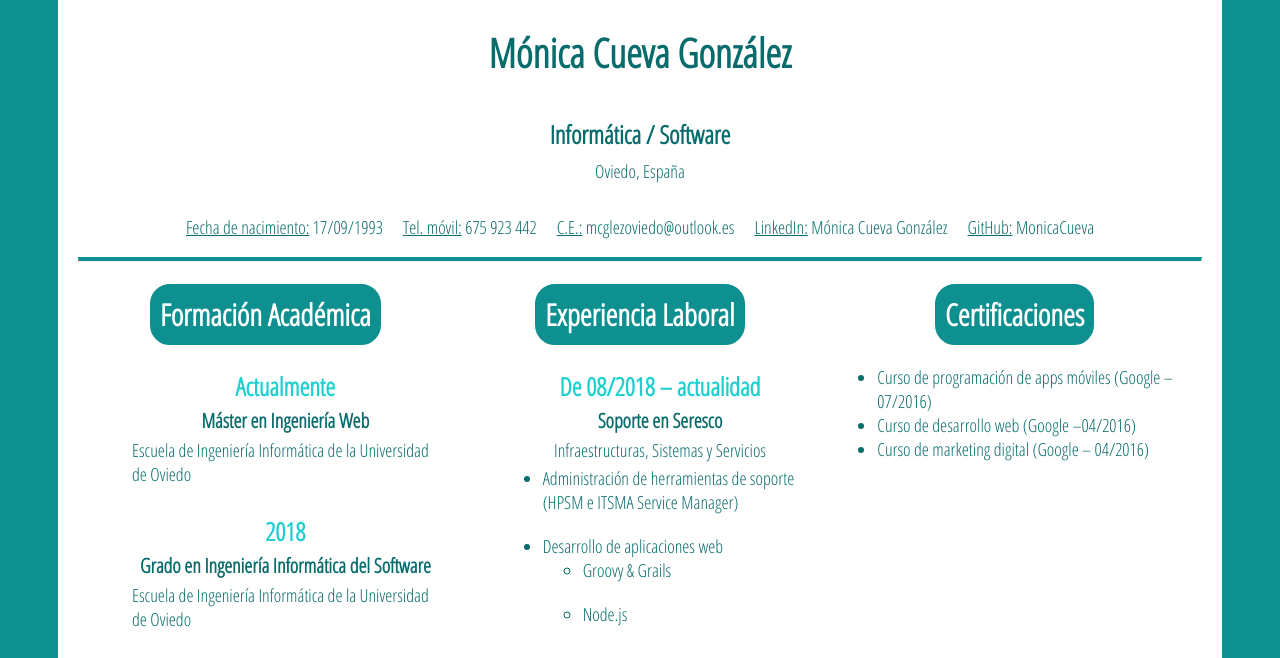
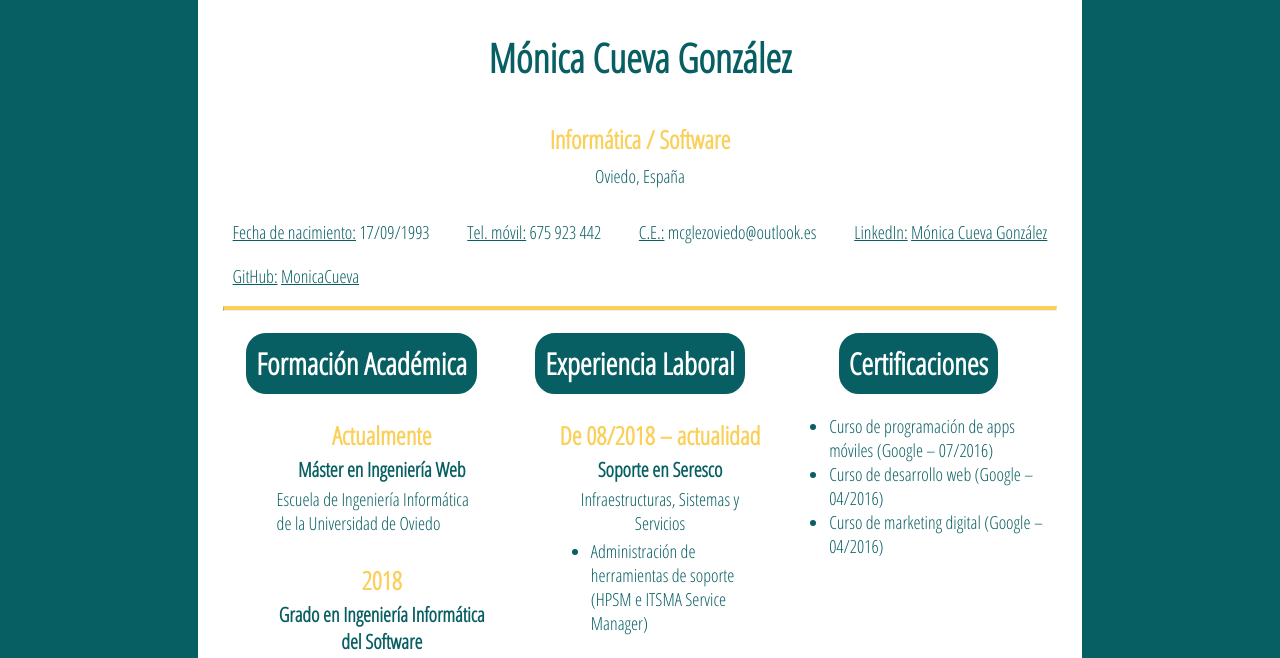
Before and after one commit to MonicaCueva/monicacueva.github.com, a plain HTML site: page index.html in a window 1280 px wide. Shown: the part 332-990 px from the top of the page. Drawn offline with Linux system fonts and the light colour scheme.

Commit message:
Diseño colores

```diff
--- a/css/style.css
+++ b/css/style.css
@@ -1,10 +1,18 @@
 body {
-	background-color: #0e9091;
+	background-color: #085f63;
 }
 
 h1, h2, h3, h4, p, li {
-	color: #086b6c;
+	color: #085f63;
 	font-family: 'Open Sans Condensed', sans-serif;
+}
+
+h1 {
+	color: #085f63;
+}
+
+ h3 {
+	color: #facf5a;
 }
 
 label {
@@ -31,8 +39,16 @@ p, li{
 	font-size: 18px;
 }
 
+a {
+	color: #085f63;
+}
+
+a:hover {
+	color: #facf5a;
+}
+
 hr.separador {
-  border-top: 4px solid #0e9091;
+  border-top: 4px solid #facf5a;
 }
 
 h2, h3, h4, p {
@@ -40,8 +56,11 @@ h2, h3, h4, p {
 }
 
 .folio {
-	padding: 20px;
-	margin: 50px;
+	padding: 25px;
+	margin-top: 50px;
+	margin-bottom: 50px;
+	margin-left: 15%;
+	margin-right: 15%;
 	background-color: white;
 }
 
@@ -116,15 +135,13 @@ h2, h3, h4, p {
 
 .informacion section h2 {
 	text-align: center;
-	background-color: #0e9091;
+	background-color: #085f63;
 	color: white;
 	border-radius: 20px;
-	border: 10px #0e9091 solid;
+	border: 10px #085f63 solid;
 }
 
-.informacion section h3 {
-	color: #1ecfd0;
-}
+
 
 .departamento {
 	text-align: center;
@@ -147,7 +164,6 @@ h2, h3, h4, p {
 .lista_soporte li ul li{
 	list-style: circle;
 }
-
 
 @media screen and (max-width: 649px) {
 
--- a/index.html
+++ b/index.html
@@ -23,8 +23,8 @@
 					<li class="fecha_nacimiento"><label>Fecha de nacimiento:</label> 17/09/1993</li>
 					<li class="telefono"><label>Tel. móvil:</label> 675 923 442</li>
 					<li class="correo"><label>C.E.:</label> mcglezoviedo@outlook.es</li>
-					<li class="linkdin"><label>LinkedIn:</label> Mónica Cueva González</li>
-					<li class="github"><label>GitHub:</label> MonicaCueva</li>
+					<li class="linkdin"><label>LinkedIn:</label> <a class="linkd_in" href="https://www.linkedin.com/in/m%C3%B3nica-cueva-gonz%C3%A1lez-526737125/">Mónica Cueva González</a></li>
+					<li class="github"><label>GitHub:</label> <a class="git_hub" href="https://github.com/MonicaCueva">MonicaCueva</a></li>
 				</ul> <!-- Datos personales -->
 			</section> <!-- Perfil -->
 
@@ -95,7 +95,7 @@
 				<section class="tecnologias">
 					<h2>Tecnologías</h2>
 					<br>
-					<p>Java, JavaScript, Android, SQL</p>
+					<p>Java, HTML, CSS, JavaScript, Android, SQL</p>
 				</section> <!-- Tecnologías -->
 
 				<section class="aptitudes">
```
Also changed, not shown: 1 other file.
